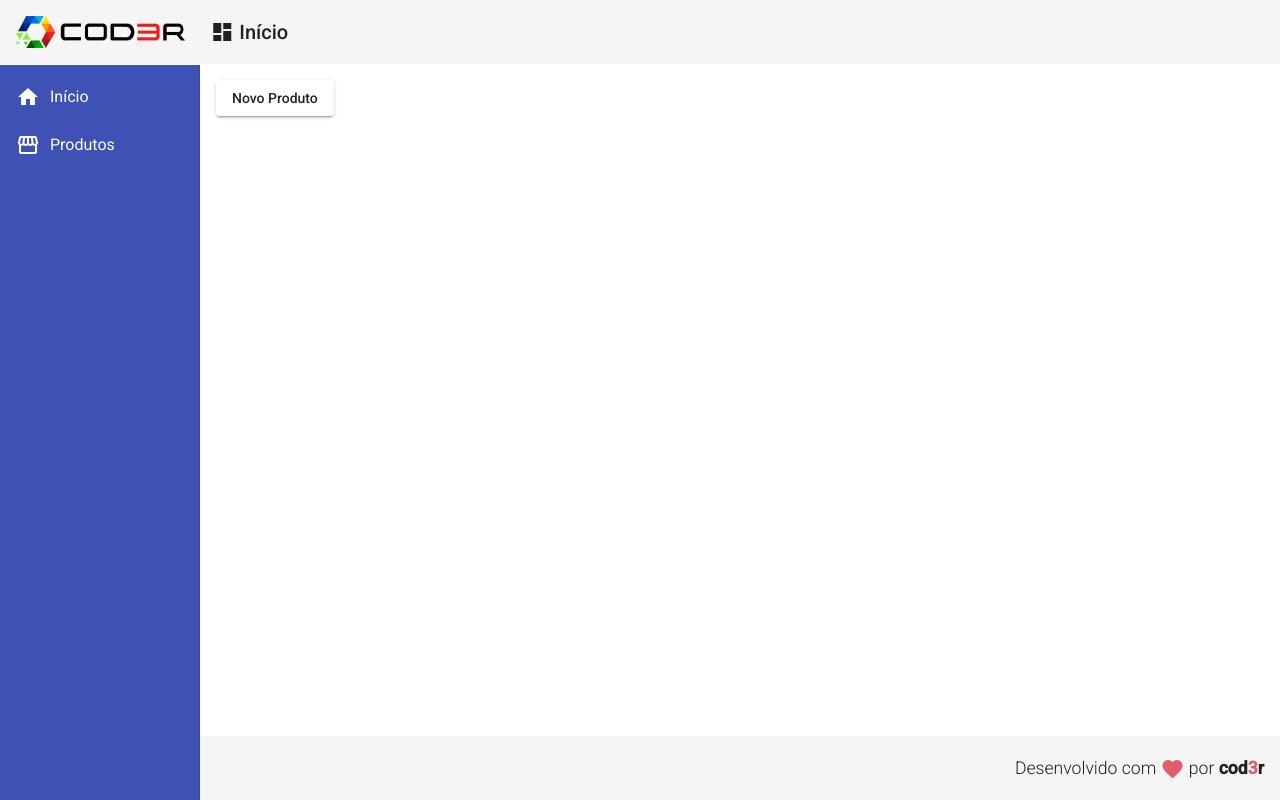
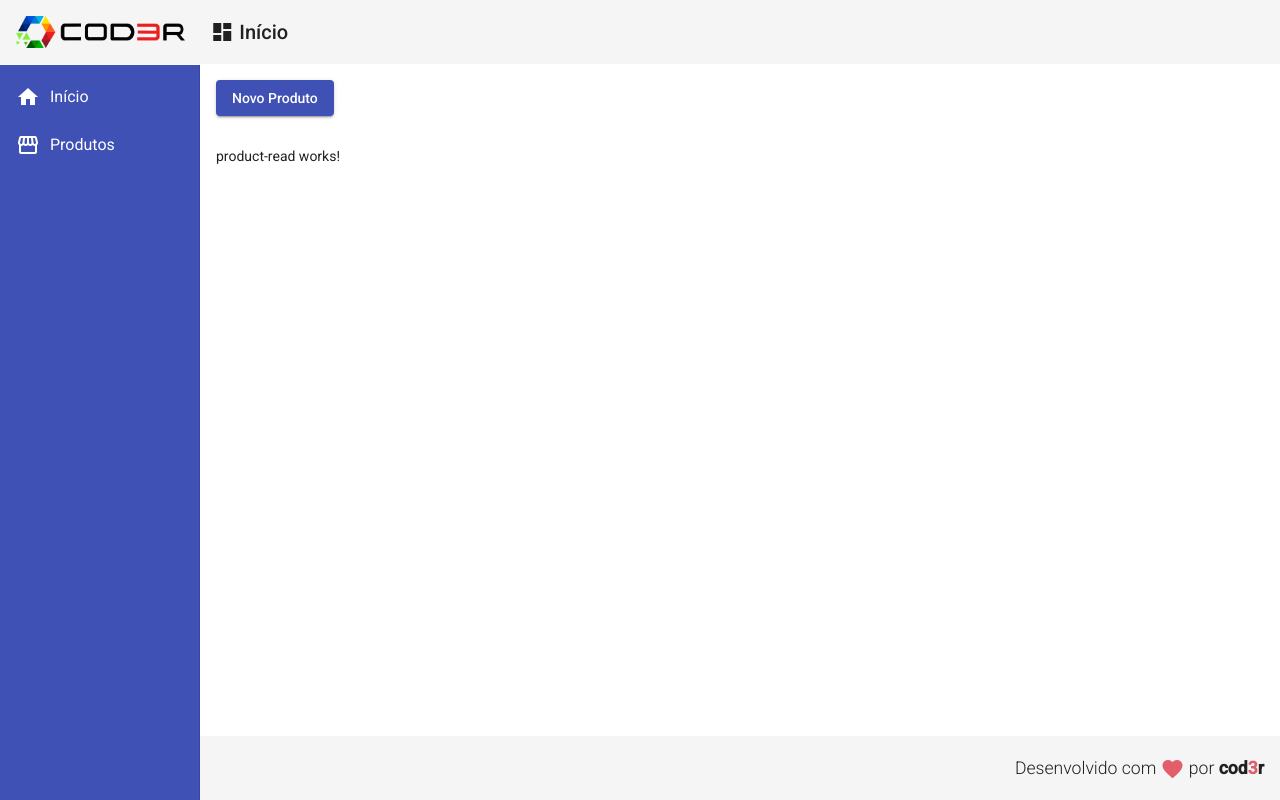
Before and after one commit to Jeancarlonpereira/Angular-Cod3r, an Angular app in the folder crud/frontend/: page /products in a window 1280 px wide. Built offline with nearby package versions, Linux system fonts and the light colour scheme; no server answers.

Commit message:
create component get-product

```diff
--- a/crud/frontend/src/app/app.module.ts
+++ b/crud/frontend/src/app/app.module.ts
@@ -22,7 +22,8 @@
 import {HttpClientModule } from '@angular/common/http';
 import { FormsModule} from '@angular/forms'
 import { MatFormFieldModule} from '@angular/material/form-field'
-import {MatInputModule } from '@angular/material/input'
+import {MatInputModule } from '@angular/material/input';
+import { ProductReadComponent } from './components/product/product-read/product-read.component'
 
 
 @NgModule({
@@ -35,6 +36,7 @@
     ProductCrudComponent,
     RedDirective,
     ProductCreateComponent,
+    ProductReadComponent,
   ],
   imports: [
     BrowserModule,
--- /dev/null
+++ b/crud/frontend/src/app/components/product/product-read/product-read.component.html
@@ -0,0 +1 @@
+<p>product-read works!</p>
--- /dev/null
+++ b/crud/frontend/src/app/components/product/product-read/product-read.component.ts
@@ -0,0 +1,25 @@
+import { Product } from './../product.model';
+import { Component, OnInit } from '@angular/core';
+import { ProductService } from '../product.service';
+
+@Component({
+  selector: 'app-product-read',
+  templateUrl: './product-read.component.html',
+  styleUrls: ['./product-read.component.css']
+})
+export class ProductReadComponent implements OnInit {
+
+
+  products: Product[]
+
+  constructor(private productService: ProductService) { }
+
+  ngOnInit(): void {
+
+  this.productService.read().subscribe(products =>{
+    this.products = products
+    console.log(products)
+  })
+  }
+
+}
--- a/crud/frontend/src/app/components/product/product.service.ts
+++ b/crud/frontend/src/app/components/product/product.service.ts
@@ -27,4 +27,8 @@
     return this.http.post<Product>(this.baseUrl,product)
 
   }
+  read(): Observable <Product[]>{
+    return this.http.get<Product[]>(this.baseUrl)
+
+  }
 }
--- a/crud/frontend/src/app/views/product-crud/product-crud.component.css
+++ b/crud/frontend/src/app/views/product-crud/product-crud.component.css
@@ -0,0 +1,3 @@
+button {
+    margin-bottom: 30px;
+}
--- a/crud/frontend/src/app/views/product-crud/product-crud.component.html
+++ b/crud/frontend/src/app/views/product-crud/product-crud.component.html
@@ -1,3 +1,4 @@
-<button mat-raised-button (click)="navigateToProductCreate()">
+<button mat-raised-button (click)="navigateToProductCreate()" color="primary">
     Novo Produto
 </button>
+<app-product-read></app-product-read>
```
Also changed, not shown: crud/frontend/src/app/components/product/product-read/product-read.component.css (added).
